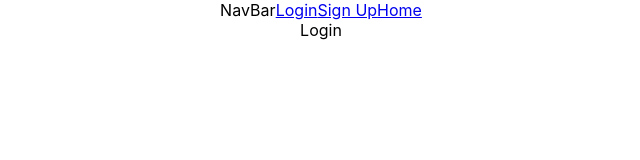
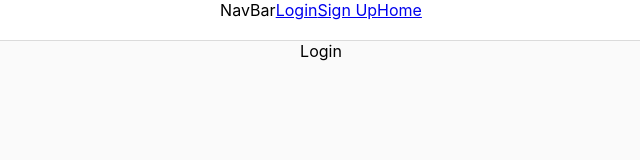
Before and after one commit to Build-Week-PTCT-Expat-Journal-3/front-end, a React (Create React App) app: page / in a window 1280 px wide. Shown: the top 160 px of the page, without its empty margins (319-959 px from the left). Built offline with nearby package versions, Linux system fonts and the light colour scheme.

Commit message:
added profile/forms

```diff
--- a/package.json
+++ b/package.json
@@ -3,6 +3,7 @@
   "version": "0.1.0",
   "private": true,
   "dependencies": {
+    "@material-ui/core": "^4.11.0",
     "@testing-library/jest-dom": "^4.2.4",
     "@testing-library/react": "^9.5.0",
     "@testing-library/user-event": "^7.2.1",
--- a/src/App.css
+++ b/src/App.css
@@ -1,16 +1,13 @@
 .App {
   text-align: center;
+  background-color: rgba(var(--b3f,250,250,250),1);
+  height: 100vh;
 }
 
-.App-logo {
-  height: 40vmin;
-  pointer-events: none;
-}
-
-@media (prefers-reduced-motion: no-preference) {
-  .App-logo {
-    animation: App-logo-spin infinite 20s linear;
-  }
+.navbar {
+  background-color: white;
+  height: 5vh;
+  border-bottom: 1px solid rgba(var(--b6a,219,219,219),1);
 }
 
 .App-header {
@@ -27,12 +24,3 @@
 .App-link {
   color: #61dafb;
 }
-
-@keyframes App-logo-spin {
-  from {
-    transform: rotate(0deg);
-  }
-  to {
-    transform: rotate(360deg);
-  }
-}
--- a/src/components/NavBar.js
+++ b/src/components/NavBar.js
@@ -3,7 +3,7 @@ import {Link} from 'react-router-dom';
 
 export const NavBar = () => {
     return (
-        <div>
+        <div className='navbar'>
             NavBar
 
             <Link to='/'>Login</Link>
```
Also changed, not shown: public/index.html (+23 -0 lines), src/components/Profile.js (added, +15 -0 lines), src/components/ProfileForm.js (added, +9 -0 lines), src/components/ProfileInfo.js (added, +9 -0 lines), 1 other file (tests, documents, lock files or other folders).
